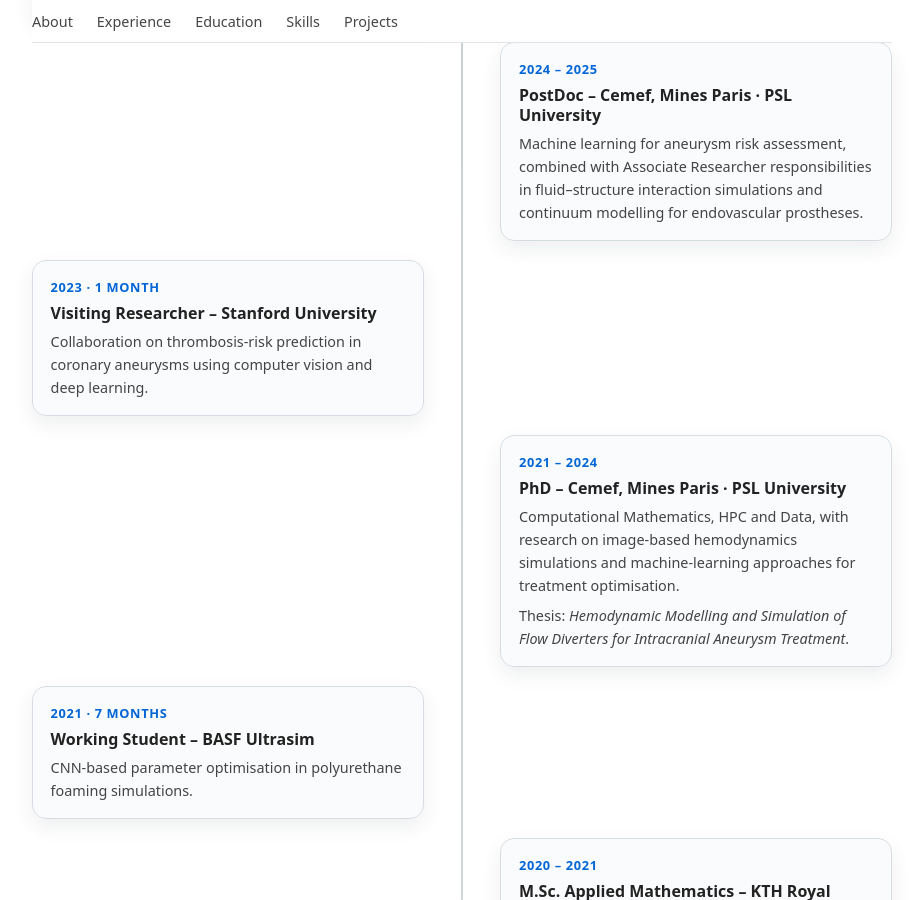
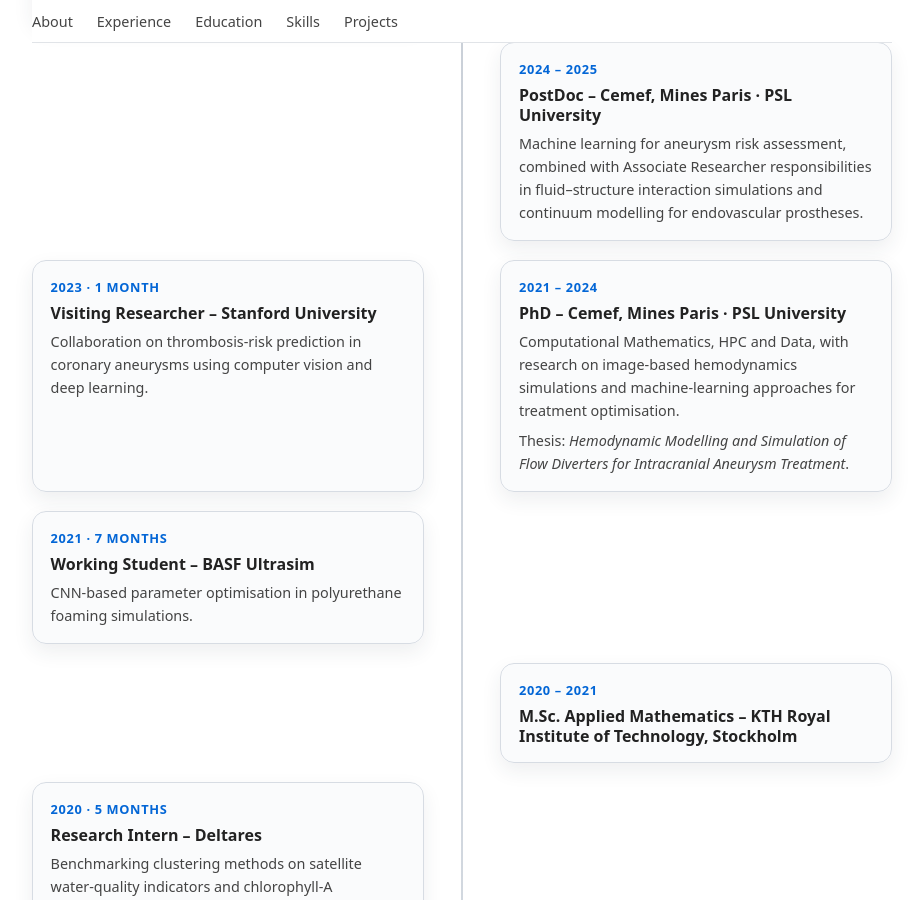
Before and after one commit to pjekenrico/pjekenrico.github.io, a Jekyll site: the page built from index.md, in a window 1280 px wide and 900 px high, scrolled down 862 px. Shown: the whole window, without its empty margins (178-1101 px from the left). Built offline with Jekyll 4.4.1, drawn with Linux system fonts in a browser that asks for light colours.

Commit message:
alignment test

```diff
--- a/index.md
+++ b/index.md
@@ -68,11 +68,6 @@ Computational mathematician and researcher specialising in high-performance comp
       <h3>Visiting Researcher &ndash; Stanford University</h3>
       <p>Collaboration on thrombosis-risk prediction in coronary aneurysms using computer vision and deep learning.</p>
     </article>
-    <div class="timeline-slot"></div>
-  </div>
-
-  <div class="timeline-row">
-    <div class="timeline-slot"></div>
     <article class="timeline-event timeline-event--right">
       <time>2021 &ndash; 2024</time>
       <h3>PhD &ndash; Cemef, Mines Paris &middot; PSL University</h3>
```
Also changed, not shown: 1 other file.
